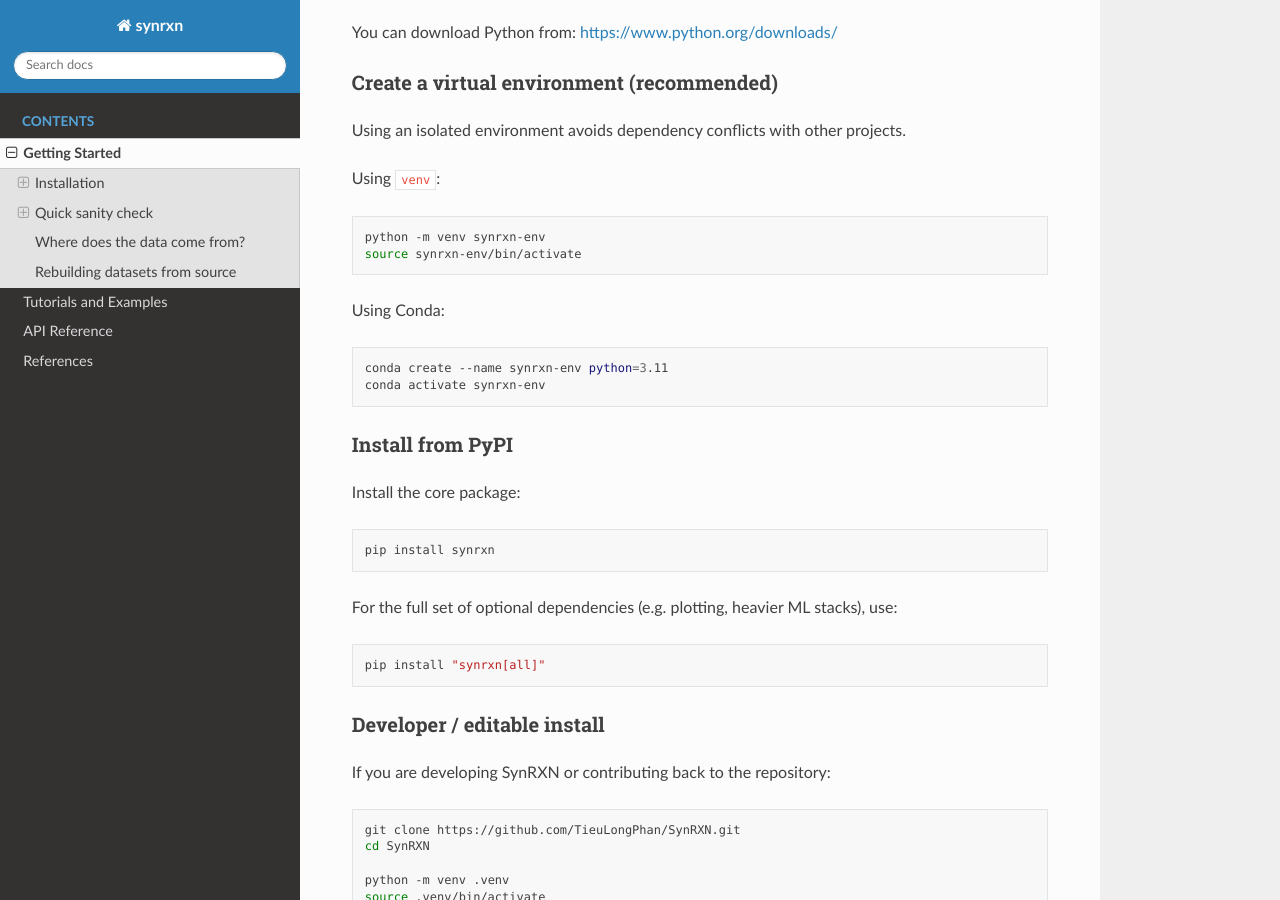
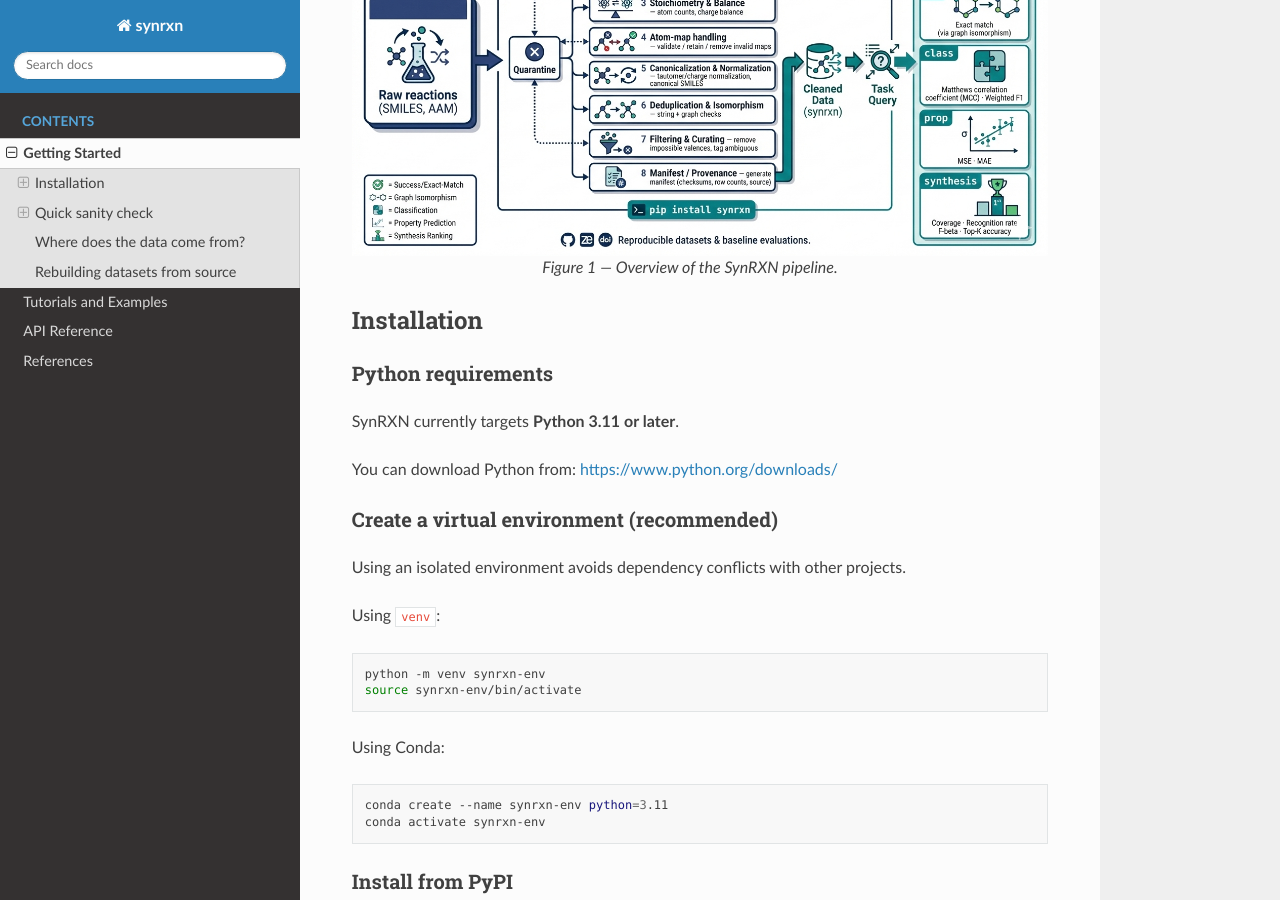
Before and after one commit to TieuLongPhan/SynRXN, a Sphinx documentation site: the page built from doc/getting_started.rst, in a window 1280 px wide and 900 px high, scrolled down 745 px. Built offline with Sphinx 7.4.7 and the Read the Docs theme 3.1.0, drawn with Linux system fonts in a browser that asks for light colours.

```diff
--- a/doc/getting_started.rst
+++ b/doc/getting_started.rst
@@ -42,6 +42,15 @@
 
 If you are new to **SynRXN**, this page shows how to install the package and run
 a minimal sanity check.
+
+.. _fig:synrxn-workflow:
+
+.. figure:: figure/synrxn.png
+   :alt: SynRXN pipeline
+   :align: center
+
+   Figure 1 — Overview of the SynRXN pipeline.
+
 
 Installation
 ------------
```
Also changed, not shown: README.md (+1 -0 lines), doc/figure/synrxn.png (added), 1 other file.
